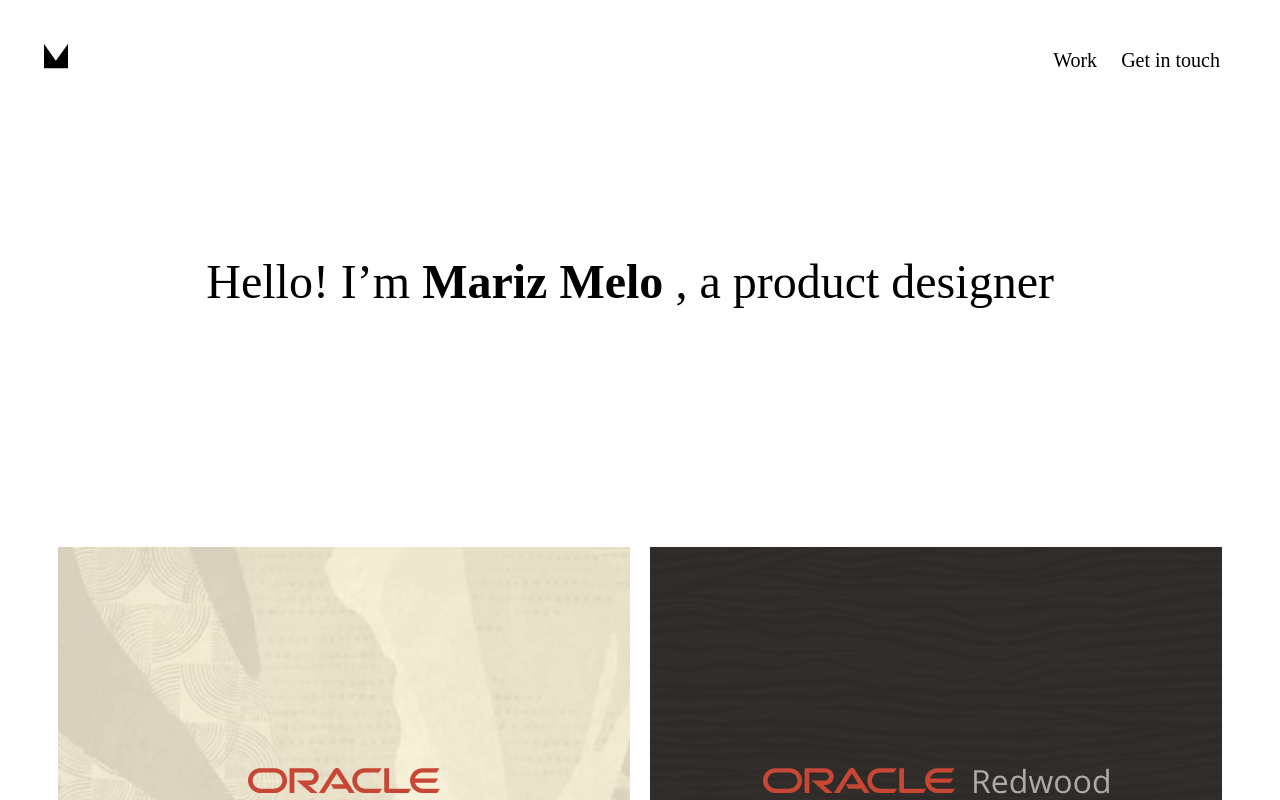
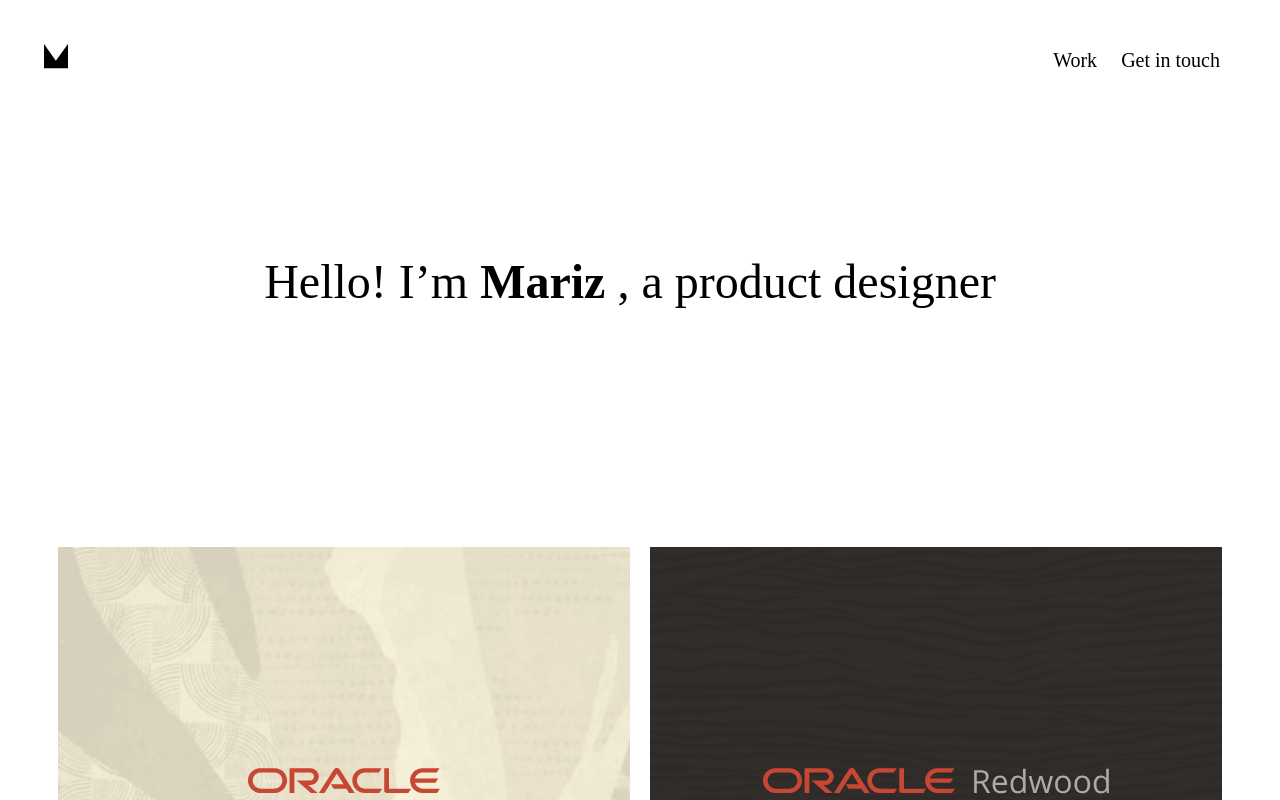
Before and after one commit to marizmelo/mariz.io, a Vue app: page / in a window 1280 px wide. Shown: the top 800 px of the page. Built offline with nearby package versions, Linux system fonts and the light colour scheme.

Commit message:
removing Melo from name on homepage

```diff
--- a/src/pages/Homepage.vue
+++ b/src/pages/Homepage.vue
@@ -1,7 +1,7 @@
 <template>
   <div id="homepage">
     <div class="mm-container">
-      <h1>Hello! I’m <b>Mariz Melo</b> <span class="role_1">, a product designer</span><span class="role_2">, a systems thinker</span></h1>
+      <h1>Hello! I’m <b>Mariz</b> <span class="role_1">, a product designer</span><span class="role_2">, a systems thinker</span></h1>
     </div>
     <Work/>
   </div>
```
